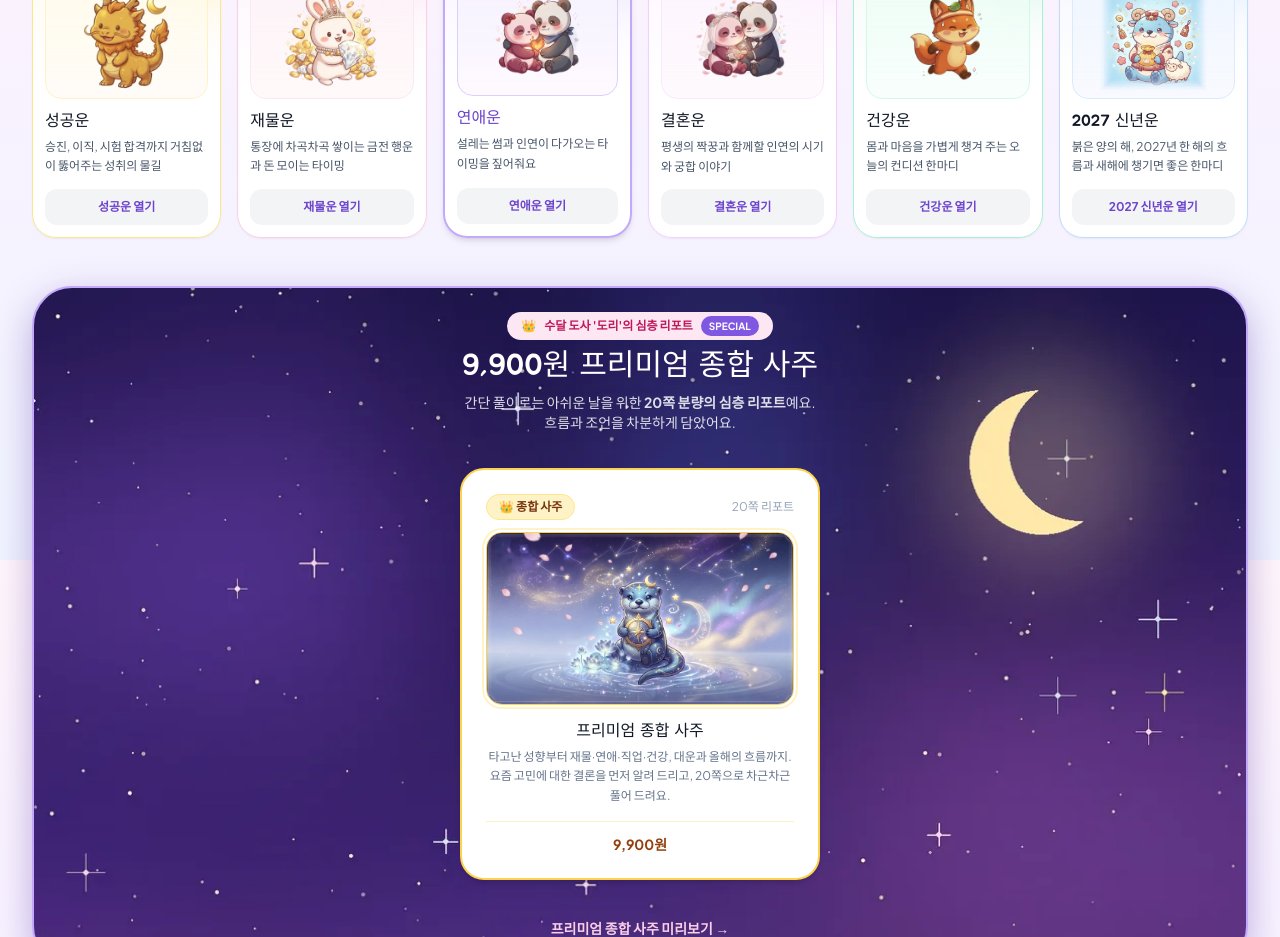
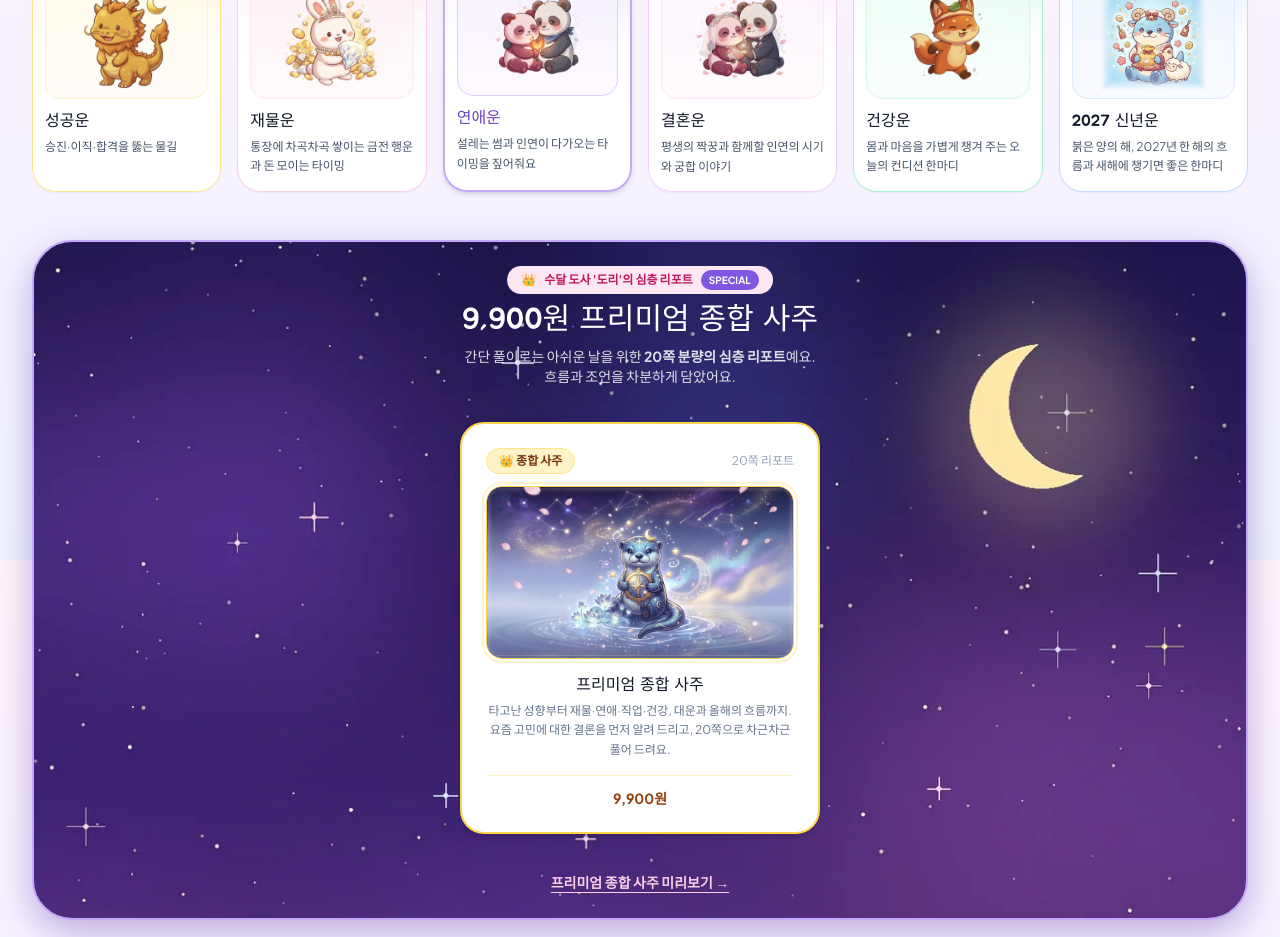
Before and after one commit to kim88chang88-byte/wanna-know-500won, a Next.js app: page / in a window 1280 px wide. Shown: the part 1040-1977 px from the top of the page. Built offline with nearby package versions, Linux system fonts and the light colour scheme; no server answers.

Commit message:
랜딩: 운세 카드 설명 문구 축약, 카드 하단 버튼 제거
Co-Authored-By: Claude Sonnet 5.5 <noreply@anthropic.com>
Claude-Session: https://claude.ai/code/session_01FPQAi4jW73mZTUVSE5DNJG

```diff
--- a/src/components/landing/Sections.tsx
+++ b/src/components/landing/Sections.tsx
@@ -283,10 +283,6 @@ export function MachinesSection({ onSpin, lastKey = null }: SpinProps & { lastKe
                 <h4 className={`mb-1 font-cute text-base font-normal ${m.titleClass}`}>{m.name}</h4>
                 <p className="line-clamp-2 min-h-[2.6rem] text-xs leading-relaxed text-slate-600">{m.desc}</p>
               </div>
-
-              <span className="relative mt-auto block rounded-xl bg-gray-100 py-2.5 text-center text-xs font-bold text-brand-600 transition-colors group-hover:bg-brand-100">
-                {m.name} 열기
-              </span>
             </div>
           </div>
         ))}
--- a/src/components/landing/data.ts
+++ b/src/components/landing/data.ts
@@ -44,7 +44,7 @@ export const MACHINES: readonly MachineCard[] = [
     badge: "성공운",
     name: "성공운",
     fortune: "성공운",
-    desc: "승진, 이직, 시험 합격까지 거침없이 뚫어주는 성취의 물길",
+    desc: "승진·이직·합격을 뚫는 물길",
     tag: "매일 첫 1회 무료",
     best: false,
     sticker: "HOT",
```
